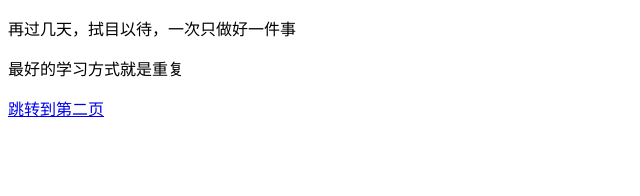
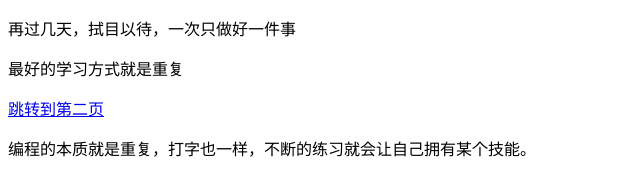
Before and after one commit to Buxin-Emilio/test05, a plain HTML site: page index.html in a window 1280 px wide. Shown: the whole page, without its empty margins (0-640 px from the left). Drawn offline with Linux system fonts and the light colour scheme.

Commit message:
test05.03

```diff
--- a/index.html
+++ b/index.html
@@ -9,5 +9,6 @@
     <p>再过几天，拭目以待，一次只做好一件事</p>
     <p>最好的学习方式就是重复</p>
     <a href="dier.html">跳转到第二页</a>
+    <p>编程的本质就是重复，打字也一样，不断的练习就会让自己拥有某个技能。</p>
 </body>
 </html>
```
